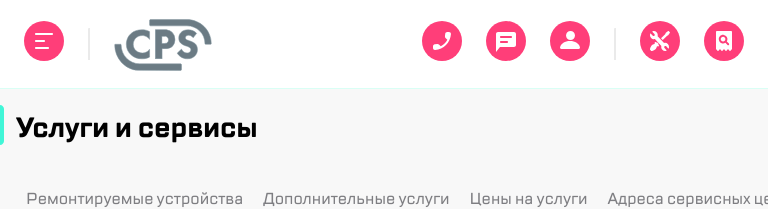
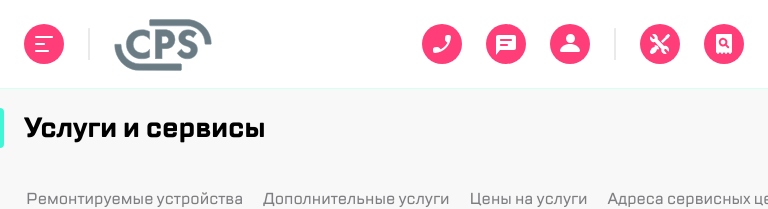
Before and after one commit to Gh0stLynx/CSP2, a plain HTML site: page index.html in a window 768 px wide. Shown: the top 209 px of the page. Drawn offline with Linux system fonts and the light colour scheme.

Commit message:
changesAgain

```diff
--- a/index.html
+++ b/index.html
@@ -12,29 +12,28 @@
               <img src="icons/Group.svg" alt="CPS Логотип">
           </div>
           <div class="header__divider"></div>
-          <div class="header__nav-item1"> <a href="#"><img src="icons/burger.svg" alt="Услуги"></a></div>
-          <div class="header__nav-item2"> <a href="#"><img src="icons/repair.svg" alt="Оставить заявку"></a></div>
-          <div class="header__nav-item3"> <a href="#"><img src="icons/checkstatus.svg" alt="Статус ремонта"></a></div>
+          <a href="#" class="header__burger" aria-label="Услуги"></a>
+          <a href="#" class="header__repair" aria-label="Оставить заявку"></a>
+          <a href="#" class="header__checkstatus" aria-label="Статус ремонта"></a>
           <div class="header__tablet">
            <div class="tablet">
-            <div class="tablet__nav-item1"> <a href="#"><img src="icons/call.svg" alt="Позвонить"></a></div>
-            <div class="tablet__nav-item2"> <a href="#"><img src="icons/chat.svg" alt="Написать"></a></div>
-            <div class="tablet__nav-item3"> <a href="#"><img src="icons/profile.svg" alt="Профиль"></a></div>
-            <div class="tablet__divider">
+            <a href="#" class="tablet__call" aria-label="Позвонить"></a>
+            <a href="#" class="tablet__chat" aria-label="Написать"></a>
+            <a href="#" class="tablet__profile" aria-label="Профиль"></a>
+            <div class="tablet__divider"></div>
            </div>
           </div>
   </header>
 
   <main class="main">
         <div class="title">
-          <div class="title__hihtlight"> <img src="icons/highlight.svg" alt=""></div>
           <h1 class="title__description">Услуги и сервисы</h1>
           <div class="title__computer">
             <div class="upper-menu">
               <a href="#" class="upper-menu__repair"><b>Оставить заявку</b></a>
               <a href="#" class="upper-menu__checkstatus"><b>Статус ремонта</b></a>
             </div>
-        </div>
+          </div>
         </div>
 
         <nav class="services-list">
@@ -60,7 +59,7 @@
                       </article>
 
                 <aside class="service__img">
-                    <img src="text and photo/CPS.jpg" alt="Изображение услуги">
+                    <img src="photo/CPS.jpg" alt="Изображение услуги">
                 </aside>
         </section>
 </main>
--- a/style.css
+++ b/style.css
@@ -11,18 +11,18 @@ body {
     box-sizing: border-box;
     padding: 0;
     margin: 0 auto;
-    }
+}
 
 @font-face {
     font-family: 'TT Lakes Compressed Regular';
-    src: url('fonts/TTLakes-Regular.woff') format('woff'),
+    src: url('fonts/TTLakes-Regular.woff') format('woff');
     font-weight: normal;
     font-style: normal;
 }
 
 @font-face {
     font-family: 'TT Lakes Compressed Medium';
-    src: url('fonts/TTLakes-Medium.woff') format('woff'),
+    src: url('fonts/TTLakes-Medium.woff') format('woff');
     font-weight: normal;
     font-style: normal;
 }
@@ -58,8 +58,28 @@ body {
     order: -1;
 }
 
-.header__nav-item1 {
+.header a {
+    height: 40px;
+    width: 40px;
+}
+
+.header__burger {
+    background-image: url("icons/burger.svg");
+    background-repeat: no-repeat;
+    background-size: 40px 40px;
     order: -3;
+}
+
+.header__repair {
+    background-image: url("icons/repair.svg");
+    background-repeat: no-repeat;
+    background-size: 40px 40px;
+}
+
+.header__checkstatus {
+    background-image: url("icons/checkstatus.svg");
+    background-repeat: no-repeat;
+    background-size: 40px 40px;
 }
 
 .title {
@@ -69,10 +89,24 @@ body {
 }
 
 .title__description {
-    margin-left: 12px;
+    margin-left: 24px;
     font-family: 'TT Lakes Bold', sans-serif;
     font-size: 28px;
     line-height: 40px;
+    position: relative;
+}
+
+.title__description::before {
+    content: '';
+    position: absolute;
+    left: -24px;
+    width: 4px;
+    height: 40px;
+    top: 50%;
+    transform: translateY(-50%);
+    background-color: #41F6D7;
+    border-top-right-radius: 5px;
+    border-bottom-right-radius: 5px;
 }
 
 .services-list {
@@ -190,6 +224,10 @@ body {
     gap: 24px;
 }
 
+.header__checkstatus {
+    margin-right: 24px;
+}
+
 .header__tablet {
     display: flex;
     align-items: center;
@@ -203,6 +241,28 @@ body {
     gap: 24px;
 }
 
+.tablet a {
+    height: 40px;
+}
+
+.tablet__call {
+    background-image: url("icons/call.svg");
+    background-repeat: no-repeat;
+    background-size: 40px 40px;
+}
+
+.tablet__chat {
+    background-image: url("icons/chat.svg");
+    background-repeat: no-repeat;
+    background-size: 40px 40px;
+}
+
+.tablet__profile {
+    background-image: url("icons/profile.svg");
+    background-repeat: no-repeat;
+    background-size: 40px 40px;
+}
+
 .tablet__divider {
     height: 32px;
     border-left: 2px solid #EAEAEA;
@@ -213,20 +273,16 @@ body {
 .header__logo {
     width: 96.55px;
     height: 50.81px;
-    order: -2;
+    order: -1;
+}
+
+.header__burger {
+    order: -3;
+    margin-left: 24px;
 }
 
 .header__divider {
-    order: -3;
-}
-
-.header__nav-item1 {
-    order: -4;
-    margin-left: 24px;
-}
-
-.header__nav-item3 {
-    margin-right: 24px;
+    order: -2;
 }
 
 .title__computer {
@@ -276,9 +332,6 @@ body {
     margin-left: auto;
 }
 
-.upper-menu {
-}
-
 .upper-menu a {
     text-decoration: none;
     color: #1B1C21;
```
Also changed, not shown: icons/highlight.svg (deleted), photo/CPS.jpg (renamed from text and photo/CPS.jpg), 2 other files.
